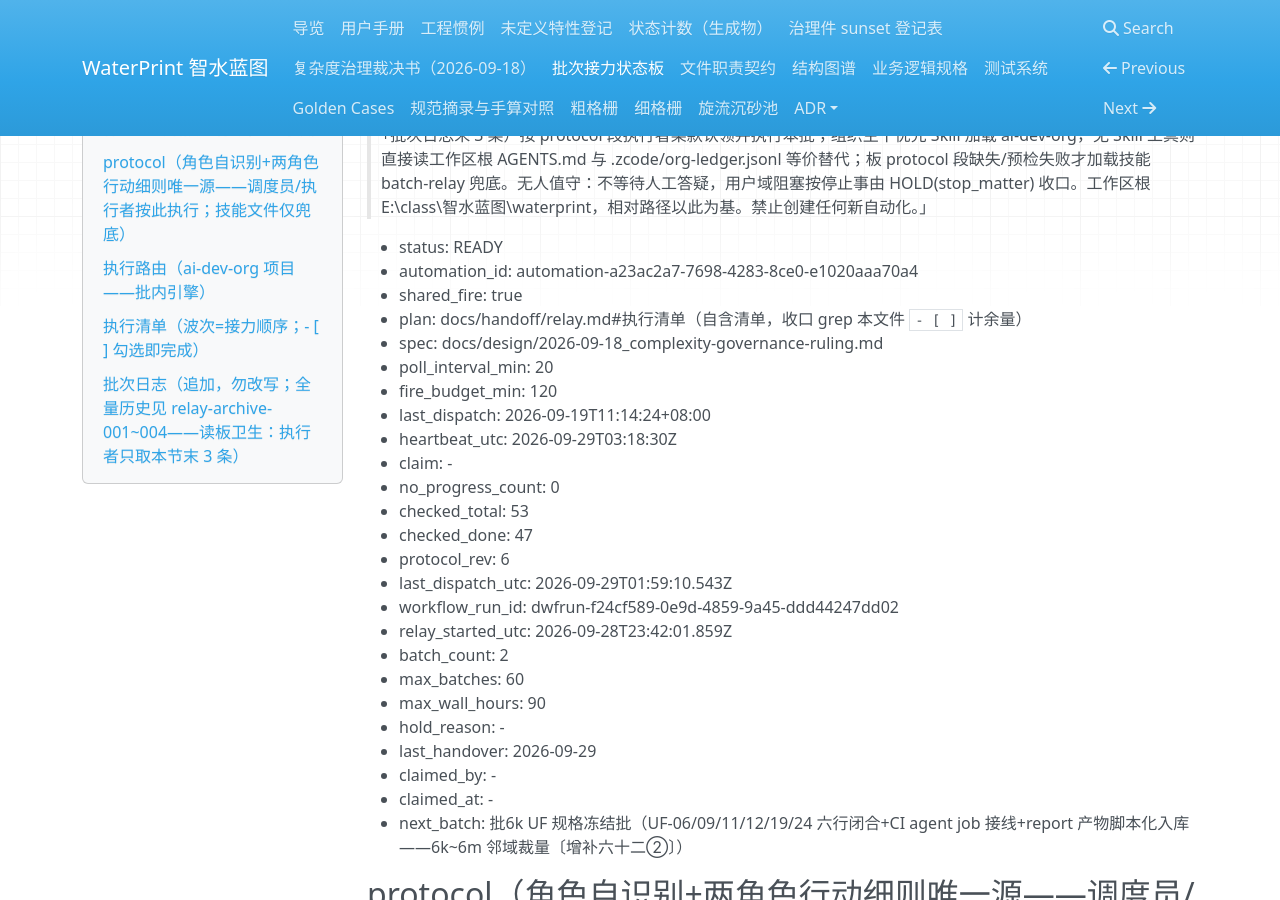
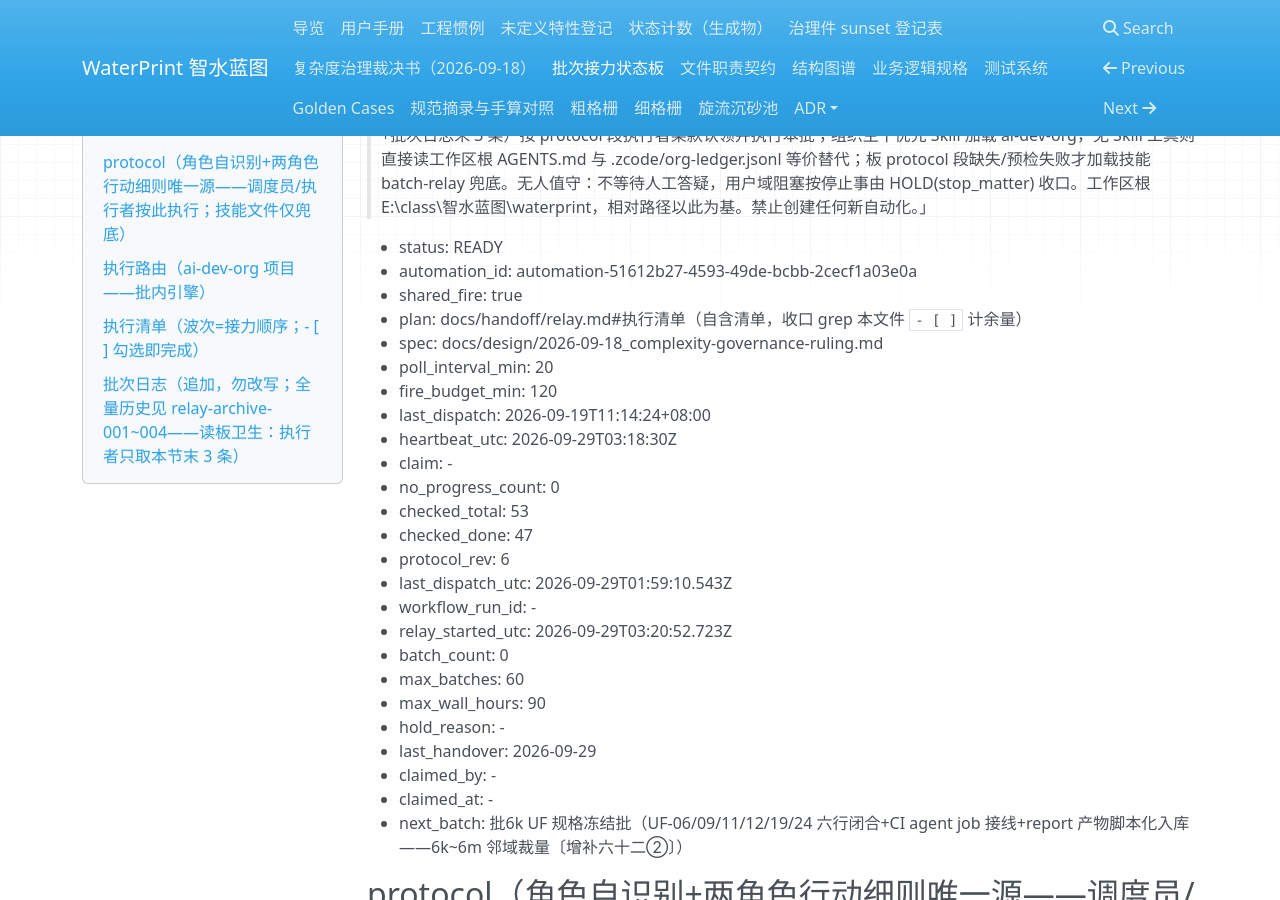
Before and after one commit to yyx20040712/waterprint, an MkDocs documentation site: the page built from docs/handoff/relay.md, in a window 1280 px wide and 900 px high, scrolled down 446 px. Built offline with MkDocs 1.6.1, drawn with Linux system fonts in a browser that asks for light colours; nearby versions of some CDN libraries.

Commit message:
二次换防迁火笔（增补六十六前半）：用户再启接任交接——旧火 automation-a23ac2a7（10 班/paused）清场删除+新火 automation-51612b27 回填+熔断复位（batch_count 2→0/relay_started_utc 重计/workflow_run_id 清位）——批6k 首班发布笔随后

```diff
--- a/docs/handoff/relay.md
+++ b/docs/handoff/relay.md
@@ -13,7 +13,7 @@
 > - 执行者窗口（手动兜底发布用；常规发布=执行工作流子代理，无需此窗）：「基于 E:\class\智水蓝图\waterprint\docs\handoff\relay.md 交接文档继续开发——读板（板头字段区+protocol 段+执行路由+执行清单+批次日志末 3 条）按 protocol 段执行者条款认领并执行本批；组织主干优先 Skill 加载 ai-dev-org，无 Skill 工具则直接读工作区根 AGENTS.md 与 .zcode/org-ledger.jsonl 等价替代；板 protocol 段缺失/预检失败才加载技能 batch-relay 兜底。无人值守：不等待人工答疑，用户域阻塞按停止事由 HOLD(stop_matter) 收口。工作区根 E:\class\智水蓝图\waterprint，相对路径以此为基。禁止创建任何新自动化。」
 
 - status: READY <!-- 2026-09-29 增补六十五：批6j 收口 READY（UF-50 绝对标高通道+ODA 冒烟工具——1 commit a71fbdae〔HUMAN-LOCK〕/门一 k1 PASS+d1 异源代位有条件放行回炉全修/探针 14/14/17 门禁全绿）；next=批6k -->
-- automation_id: automation-a23ac2a7-7698-4283-8ce0-e1020aaa70a4 <!-- 2026-09-29 换防迁火回填（*/20 节律维持——接任会话）；旧值 automation-886fb903…（随前会话熄火，CronList 零残留） -->
+- automation_id: automation-51612b27-4593-49de-bcbb-2cecf1a03e0a <!-- 2026-09-29 二次换防迁火回填（*/20 节律维持——用户显式再启接任交接）；旧值 automation-a23ac2a7…（10 班轮转后 paused 清场删除——批6i/6j 两批经此火发布） -->
 - shared_fire: true
 - plan: docs/handoff/relay.md#执行清单（自含清单，收口 grep 本文件 `- [ ]` 计余量）
 - spec: docs/design/2026-09-18_complexity-governance-ruling.md
@@ -27,9 +27,9 @@
 - checked_done: 47 <!-- 2026-09-29 批6j 收口 46→47（增补六十五） -->
 - protocol_rev: 6 <!-- 2026-09-26 换防升版 rev5→6（执行指令锚根批=现行：仓根锚定纪律+执行指令行参数化+开批通道标签去 rev 化）；旧值 5 -->
 - last_dispatch_utc: 2026-09-29T01:59:10.543Z <!-- 2026-09-29 批6j 首班发布成立（回读=run dwfrun-f24cf589-0e9d-4859-9a45-ddd44247dd02 running+执行者子代理 executing）；旧值 2026-09-29T00:03:34.385Z（批6i 首班） -->
-- workflow_run_id: dwfrun-f24cf589-0e9d-4859-9a45-ddd44247dd02 <!-- 批6j 首班执行工作流（DXF 绝对标高+ODA 验证工具——UF-50 通道收口 _REL_DATUM 退役路径+ODA 本地手动冒烟脚本〔不入 CI〕） -->
-- relay_started_utc: 2026-09-28T23:42:01.859Z <!-- 2026-09-29 换防时刻（接任会话——熔断复位 0/60 批+90h 墙钟重计）；旧值 2026-09-26T12:10:48.865Z（rev6 首换防） -->
-- batch_count: 2 <!-- 2026-09-29 批6j 收口 1→2（增补六十五） -->
+- workflow_run_id: - <!-- 2026-09-29 二次换防复位；旧值 dwfrun-f24cf589…（批6j 首班 run——GetWorkflowRun 实核 completed 2026-09-29T03:18:41Z） -->
+- relay_started_utc: 2026-09-29T03:20:52.723Z <!-- 2026-09-29 二次换防时刻（用户显式再启接任交接——熔断复位 0/60 批+90h 墙钟重计）；旧值 2026-09-28T23:42:01.859Z（首换防） -->
+- batch_count: 0 <!-- 2026-09-29 二次换防复位（熔断预算 0/60 重计）；旧值 2（批6i+6j） -->
 - max_batches: 60
 - max_wall_hours: 90
 - hold_reason: - <!-- 2026-09-26 增补四十八清空：批3a 追认已签+CI 已修——⑤b 软著仍为用户域终态项（批3b 后停板待用户不变） -->
```
